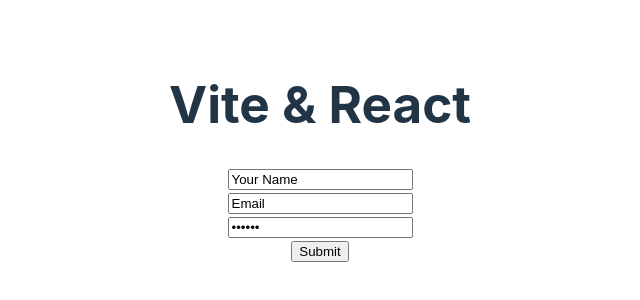
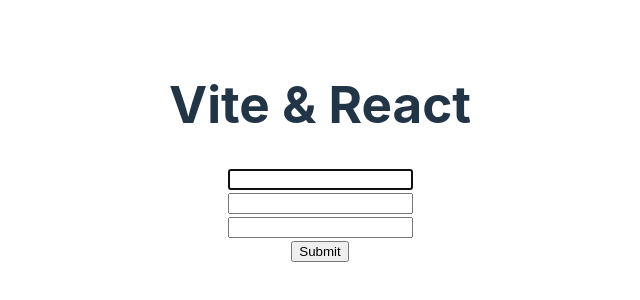
Before and after one commit to rootnure/react-core-concepts-part-2-L2_preparation_007, a React (Vite) app: page / in a window 1280 px wide. Shown: the part 248-548 px from the top of the page, without its empty margins (320-960 px from the left). Built offline with nearby package versions, Linux system fonts and the light colour scheme.

Commit message:
useRef() hook to handle form input field value

```diff
--- a/src/App.jsx
+++ b/src/App.jsx
@@ -1,6 +1,7 @@
 import './App.css'
+import RefForm from './components/RefForm/RefForm'
 // import SimpleForm from './components/SimpleForm/SimpleForm'
-import StatefulForm from './components/StatefulForm/StatefulForm'
+// import StatefulForm from './components/StatefulForm/StatefulForm'
 
 function App() {
 
@@ -8,7 +9,8 @@
     <>
       <h1>Vite & React</h1>
       {/* <SimpleForm></SimpleForm> */}
-      <StatefulForm></StatefulForm>
+      {/* <StatefulForm></StatefulForm> */}
+      <RefForm></RefForm>
     </>
   )
 }
--- /dev/null
+++ b/src/components/RefForm/RefForm.jsx
@@ -0,0 +1,35 @@
+import { useEffect, useRef } from "react";
+
+const RefForm = () => {
+
+  const nameRef = useRef(null);
+  const emailRef = useRef(null);
+  const passwordRef = useRef(null);
+
+  useEffect(() => {
+    nameRef.current.focus();
+  }, [])
+
+  const handleSubmit = e => {
+    e.preventDefault();
+    console.log(nameRef.current.value);
+    console.log(emailRef.current.value);
+    console.log(passwordRef.current.value);
+  }
+
+  return (
+    <div>
+      <form onSubmit={handleSubmit}>
+        <input ref={nameRef} type="text" name="name" />
+        <br />
+        <input ref={emailRef} type="email" name="email" />
+        <br />
+        <input ref={passwordRef} type="password" name="password" />
+        <br />
+        <input type="submit" value="Submit" />
+      </form>
+    </div>
+  );
+};
+
+export default RefForm;
--- a/src/components/__form__.js
+++ b/src/components/__form__.js
@@ -2,5 +2,9 @@
  * 1. sue form tag and onSubmit handler with event (e)
  * 1.5. Form e access e.target.[name of the input field].value
  *
- * 2. use individual field state
+ * 2. controlled element: use individual field state for each input field
+ *
+ * 3. controlled element: use a single state (object) to handle all the input fields value
+ *
+ * 4. uncontrolled element: useRef() hook to create reference to the element and access value by using like: nameRef.current.value
  */
```
